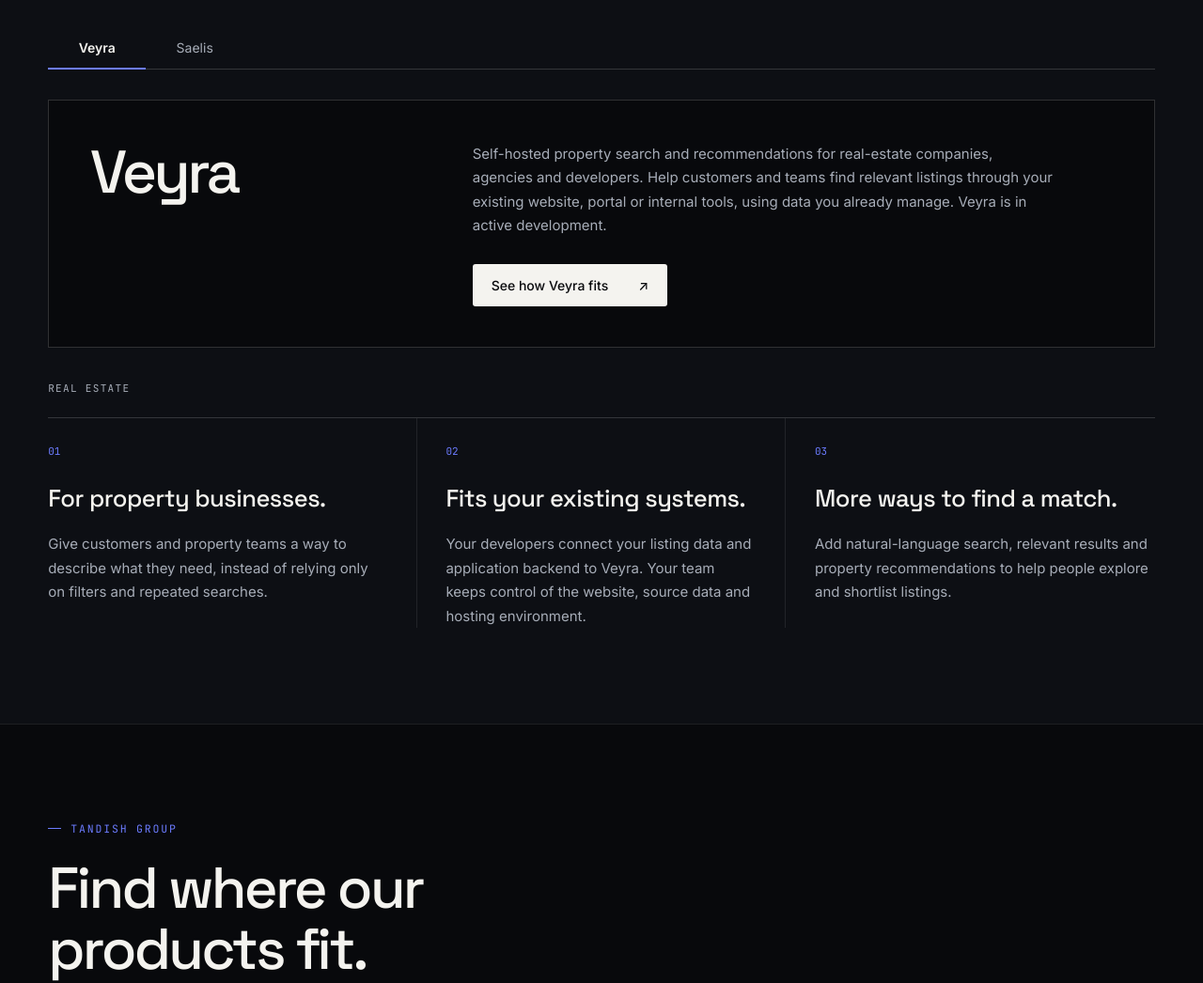
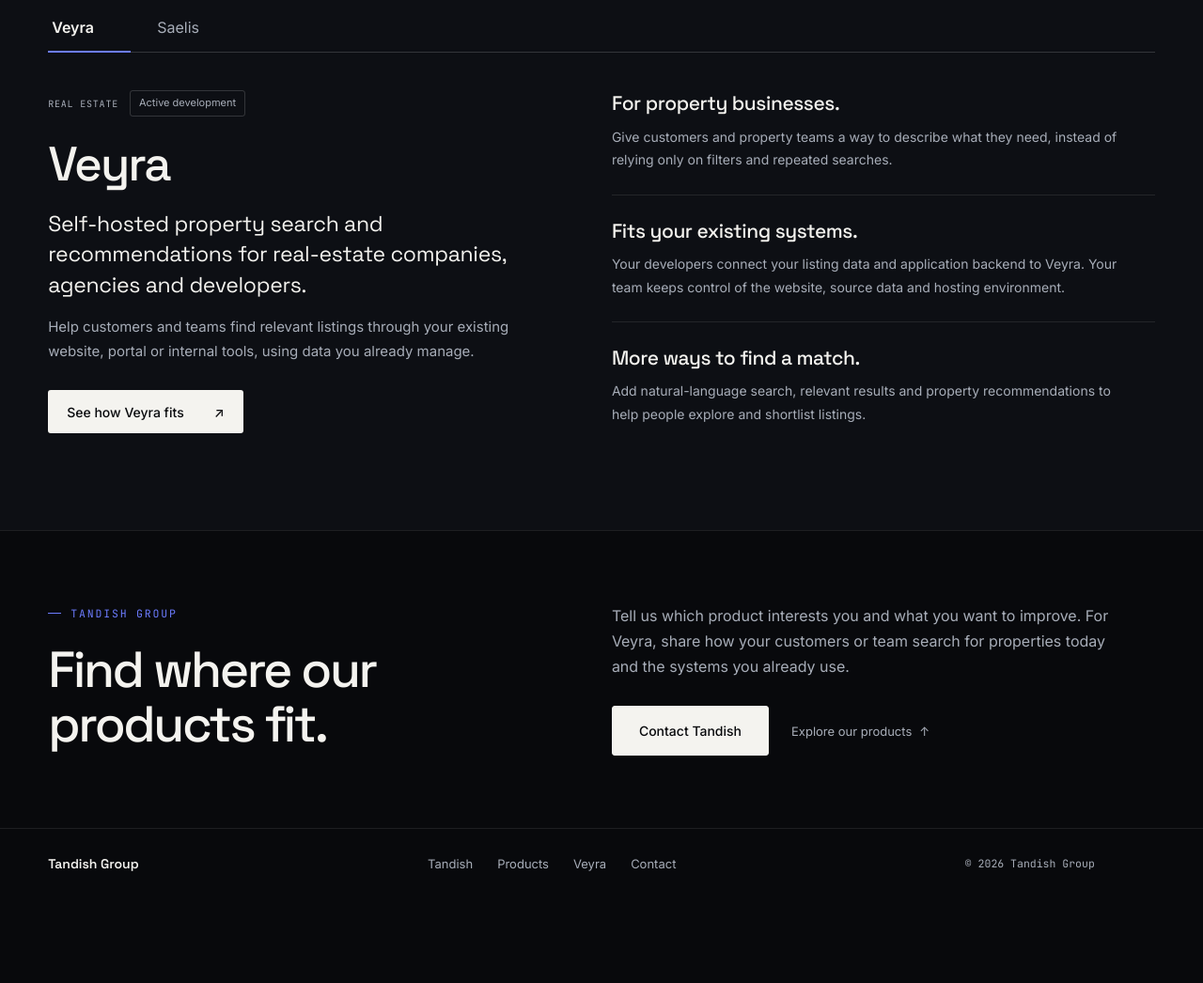
Before and after one commit to kangichu/Veyra, a plain HTML site: page index.html in a window 1280 px wide. Shown: the part 1433-2479 px from the top of the page at 94% size. After the commit the page ends 2389 px from the top, so only its background shows below. Drawn offline with Linux system fonts and the light colour scheme; animation ran at ten frames a second.

Commit message:
refactor: refine product overview and compact contact sections
- Improve product descriptions, status labels and actions
- Use compact two-column contact layouts on Tandish and Veyra
- Reduce empty space and improve mobile stacking
- Preserve walkthrough copy and email links

```diff
--- a/assets/css/site-flow.css
+++ b/assets/css/site-flow.css
@@ -10,22 +10,40 @@
 .product-lead{max-width:760px;}
 .home-company-grid{grid-template-columns:minmax(0,1.15fr) minmax(0,1fr);gap:clamp(32px,7vw,120px);}
 .home-company-grid > .home-body{max-width:560px;}
-/* Portfolio: one frame, with the process divided into structural bays. */
-.product-picker{gap:0;border-bottom:1px solid var(--line-strong);}
-.product-picker button{position:relative;min-width:104px;border:0;border-radius:0;padding:14px 22px;background:transparent;}
-.product-picker button[aria-pressed='true']{color:var(--white);background:transparent;}
-.product-picker button[aria-pressed='true']::after{content:'';position:absolute;inset:auto 0 -1px;height:2px;background:var(--flow-accent);}
-.product-picker + .home-product-stories{margin-top:32px;}
-.home-story-outcome{position:relative;border:1px solid var(--line-strong);padding:clamp(24px,3.4vw,56px);margin-bottom:36px;background:var(--ink);}
-.home-story-outcome .home-product-name{font-weight:500;letter-spacing:-.055em;}
-.home-story-outcome .home-product{grid-template-columns:minmax(0,.7fr) minmax(0,1.3fr);}
-.home-story-steps{gap:0;border-top:1px solid var(--line-strong);}
-.home-story-context{border:0;border-right:1px solid var(--line);border-radius:0;}
-.home-story-context:last-child{border-right:0;}
-.home-story-steps > li{padding:28px clamp(20px,2.4vw,40px) 0;}
-.home-story-steps > li:first-child{padding-left:0;}
-.home-story-steps > li:last-child{padding-right:0;}
-.home-product-link,.home-contact-button,.demo-examples button,.x241 .x248{border-radius:3px;}
+/* Keep each product's overview beside its practical benefits. */
+#products > .home-inner{max-width:1320px;}
+#products .x53{margin-bottom:26px;}
+#products .company-title{max-width:none;font-size:clamp(32px,3.6vw,56px);text-wrap:balance;}
+#products .product-picker{gap:24px;border-bottom:1px solid var(--line-strong);margin-top:32px;}
+#products .product-picker button{position:relative;min-width:88px;border:0;border-radius:0;padding:16px 4px;font-size:16px;background:transparent;text-align:left;}
+#products .product-picker button[aria-pressed='true']{color:var(--white);}
+#products .product-picker button[aria-pressed='true']::after{content:'';position:absolute;inset:auto 0 -1px;height:2px;background:var(--flow-accent);}
+#products .product-picker + .home-product-stories{margin-top:40px;}
+#products .home-product-story{display:grid;grid-template-columns:minmax(0,.95fr) minmax(0,1.05fr);gap:clamp(40px,6vw,96px);align-items:start;}
+#products .home-product-story[hidden]{display:none;}
+#products .home-story-outcome{margin:0;padding:0;border:0;background:transparent;}
+#products .home-story-outcome .home-product{display:flex;flex-direction:column;align-items:flex-start;}
+#products .home-product-meta{display:flex;align-items:center;flex-wrap:wrap;gap:12px;margin-bottom:24px;}
+#products .home-story-industry{margin:0;font-size:10px;letter-spacing:.08em;}
+#products .home-product-status{padding:5px 9px;border:1px solid var(--line-strong);border-radius:3px;font-size:11px;line-height:1.4;color:var(--fog);}
+#products .home-product-name{font-size:clamp(40px,4vw,56px);font-weight:500;line-height:1.06;letter-spacing:-.04em;margin:0 0 20px;}
+#products .home-product-lead,#products .home-product-tagline{font-family:'Space Grotesk',sans-serif;font-size:clamp(21px,1.8vw,26px);font-weight:400;line-height:1.4;letter-spacing:-.015em;color:var(--white);max-width:34ch;margin:0 0 16px;}
+#products .home-body{font-size:15px;line-height:1.75;max-width:55ch;margin:0;}
+#products .home-product-link{margin-top:28px;border-radius:3px;min-height:46px;}
+#products .home-story-steps{display:grid;grid-template-columns:minmax(0,1fr);gap:0;border:0;list-style:none;}
+#products .home-story-steps > li{padding:24px 0;margin:0;border:0;border-bottom:1px solid var(--line);border-radius:0;}
+#products .home-story-steps > li:first-child{padding-top:0;}
+#products .home-story-steps > li:last-child{border-bottom:0;padding-bottom:0;}
+#products .home-story-steps h4{font-size:21px;line-height:1.3;margin-bottom:10px;}
+#products .home-story-context p{font-size:14px;line-height:1.75;max-width:62ch;}
+.home-contact-button,.demo-examples button,.x241 .x248{border-radius:3px;}
+@media(max-width:760px){
+ #products .home-product-story{grid-template-columns:minmax(0,1fr);gap:32px;}
+ #products .product-picker + .home-product-stories{margin-top:28px;}
+ #products .home-product-meta{margin-bottom:20px;}
+ #products .home-story-steps{border-top:1px solid var(--line-strong);}
+ #products .home-story-steps > li:first-child{padding-top:24px;}
+}
 /* The product story uses the copper core and the same precise panel edges. */
 .demo-request,.demo-listing{position:relative;border-radius:2px;}
 .demo-criteria > div{border-top:1px solid var(--line-strong);padding-top:18px;}
@@ -94,3 +112,18 @@
  .x252{gap:16px 24px;}
  .x253{width:100%;}
 }
+
+/* A compact closing invitation aligned with the product overview. */
+.tandish-home #contact,.product-page #walkthrough{display:block;padding-block:clamp(64px,6vw,96px);}
+.closing-contact-inner{display:grid;grid-template-columns:minmax(0,.95fr) minmax(0,1.05fr);align-items:center;gap:clamp(40px,6vw,96px);width:100%;max-width:1320px;margin-inline:auto;}
+:is(#contact,#walkthrough) .x242{margin-bottom:24px;}
+:is(#contact,#walkthrough) .x243{font-size:clamp(36px,4.2vw,64px);max-width:16ch;line-height:1.08;}
+:is(#contact,#walkthrough) .x244{margin:0;max-width:55ch;}
+.closing-contact-actions{display:flex;align-items:center;flex-wrap:wrap;gap:16px 24px;margin-top:28px;}
+:is(#contact,#walkthrough) .closing-contact-actions > a{margin:0;}
+:is(#contact,#walkthrough) .closing-contact-actions .x249{display:inline-flex;align-items:center;gap:8px;min-height:44px;font-family:'Inter',sans-serif;font-size:13px;}
+@media(max-width:760px){
+ .closing-contact-inner{grid-template-columns:minmax(0,1fr);gap:28px;}
+ :is(#contact,#walkthrough) .x242{margin-bottom:20px;}
+ .closing-contact-actions{gap:12px 20px;margin-top:24px;}
+}
--- a/index.html
+++ b/index.html
@@ -127,7 +127,7 @@
 }
 </script>
 <link rel="stylesheet" href="assets/css/hero-design.css?v=4">
-<link rel="stylesheet" href="assets/css/site-flow.css?v=3">
+<link rel="stylesheet" href="assets/css/site-flow.css?v=6">
 </head><body class="tandish-home">
 
 <button id="scrollTop" class="scroll-top x3" aria-label="Scroll to top">
@@ -181,68 +181,71 @@
         <article class="home-product-story" data-product="Veyra" aria-labelledby="homeVeyraTitle">
           <div class="home-story-outcome">
             <div class="home-product">
+                <div class="home-product-meta"><p class="home-story-industry">Real estate</p><span class="home-product-status">Active development</span></div>
                 <h3 id="homeVeyraTitle" class="home-product-name">Veyra</h3>
-                <p class="home-body">Self-hosted property search and recommendations for real-estate companies, agencies and developers. Help customers and teams find relevant listings through your existing website, portal or internal tools, using data you already manage. Veyra is in active development.</p>
+                <p class="home-product-lead">Self-hosted property search and recommendations for real-estate companies, agencies and developers.</p>
+                <p class="home-body">Help customers and teams find relevant listings through your existing website, portal or internal tools, using data you already manage.</p>
                 <a href="/veyra/" class="home-product-link">See how Veyra fits <span aria-hidden="true">&#8599;</span></a>
               </div>
           </div>
-          <p class="home-story-industry">Real estate</p>
-          <ol class="home-story-steps">
+          <ul class="home-story-steps">
             <li class="home-story-context">
-              <span class="home-story-number" aria-hidden="true">01</span>
               <h4>For property businesses.</h4>
               <p>Give customers and property teams a way to describe what they need, instead of relying only on filters and repeated searches.</p>
             </li>
             <li class="home-story-context">
-              <span class="home-story-number" aria-hidden="true">02</span>
               <h4>Fits your existing systems.</h4>
               <p>Your developers connect your listing data and application backend to Veyra. Your team keeps control of the website, source data and hosting environment.</p>
             </li>
             <li class="home-story-context">
-              <span class="home-story-number" aria-hidden="true">03</span>
               <h4>More ways to find a match.</h4>
               <p>Add natural-language search, relevant results and property recommendations to help people explore and shortlist listings.</p>
             </li>
-          </ol>
+          </ul>
         </article>
         <article class="home-product-story" data-product="Saelis" aria-labelledby="homeSaelisTitle">
           <div class="home-story-outcome">
             <div class="home-product">
+                <div class="home-product-meta"><p class="home-story-industry">Social discovery</p><span class="home-product-status">Coming soon</span></div>
                 <h3 id="homeSaelisTitle" class="home-product-name">Saelis</h3>
                 <p class="home-product-tagline">Built for real life.</p>
                 <p class="home-body">An upcoming social discovery app for people who want to meet through shared interests and activities. Saelis is designed to help people find reasons to get together in real life.</p>
-                <span class="home-product-coming">Coming soon</span>
+                <a href="mailto:hello@tandish.com?subject=Saelis%20enquiry" class="home-product-link">Ask about Saelis <span aria-hidden="true">&#8599;</span></a>
               </div>
           </div>
-          <p class="home-story-industry">Social discovery</p>
-          <ol class="home-story-steps">
+          <ul class="home-story-steps">
             <li class="home-story-context">
-              <span class="home-story-number" aria-hidden="true">01</span>
               <h4>For people seeking connection.</h4>
               <p>Find people through interests and experiences you can share, with real-world connection at the centre.</p>
             </li>
             <li class="home-story-context">
-              <span class="home-story-number" aria-hidden="true">02</span>
               <h4>Built around shared activities.</h4>
               <p>Give shared interests a place in everyday life through activities and experiences that create reasons to meet.</p>
             </li>
             <li class="home-story-context">
-              <span class="home-story-number" aria-hidden="true">03</span>
               <h4>An app for real life.</h4>
               <p>Saelis is being built for people to use directly. It is coming soon; contact Tandish to ask about the product.</p>
             </li>
-          </ol>
+          </ul>
         </article>
       </div>
     </div>
   </section>
 
   <section id="contact" class="x241 home-product-cta" aria-labelledby="contactTitle">
-    <div class="x242"><span class="x32" aria-hidden="true"></span>Tandish Group</div>
-    <h2 id="contactTitle" class="x243">Find where our products fit.</h2>
-    <p class="x244">Tell us which product interests you and what you want to improve. For Veyra, share how your customers or team search for properties today and the systems you already use.</p>
-    <a href="mailto:hello@tandish.com" class="home-contact-button x248 x246">Contact Tandish</a>
-    <a href="#products" class="link x249">Explore our products <span aria-hidden="true">&#8593;</span></a>
+    <div class="closing-contact-inner">
+      <div class="closing-contact-heading">
+        <div class="x242"><span class="x32" aria-hidden="true"></span>Tandish Group</div>
+        <h2 id="contactTitle" class="x243">Find where our products fit.</h2>
+      </div>
+      <div class="closing-contact-details">
+        <p class="x244">Tell us which product interests you and what you want to improve. For Veyra, share how your customers or team search for properties today and the systems you already use.</p>
+        <div class="closing-contact-actions">
+          <a href="mailto:hello@tandish.com" class="home-contact-button x248 x246">Contact Tandish</a>
+          <a href="#products" class="link x249">Explore our products <span aria-hidden="true">&#8593;</span></a>
+        </div>
+      </div>
+    </div>
   </section>
 
 </main>
```
Also changed, not shown: veyra/index.html (+15 -7 lines).
